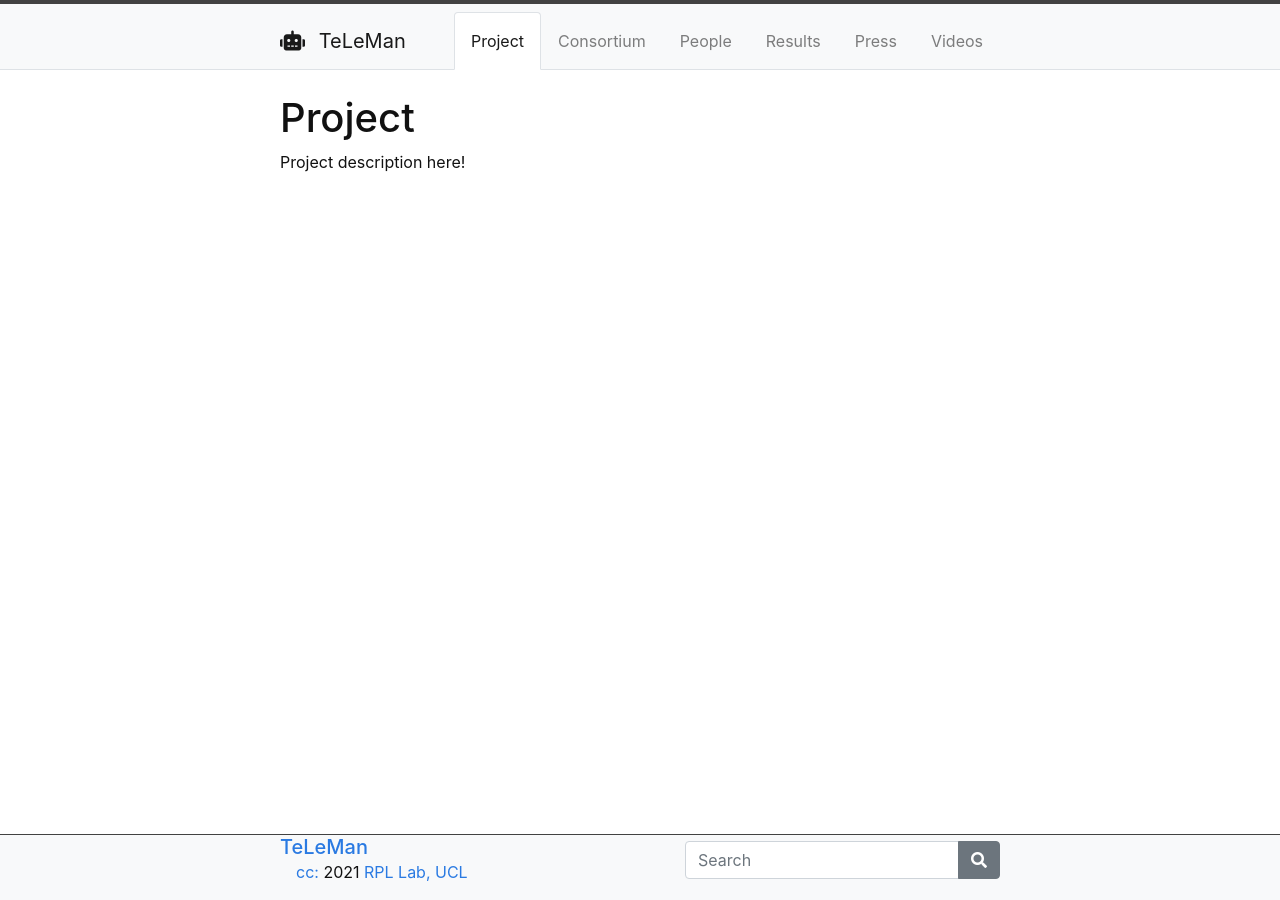
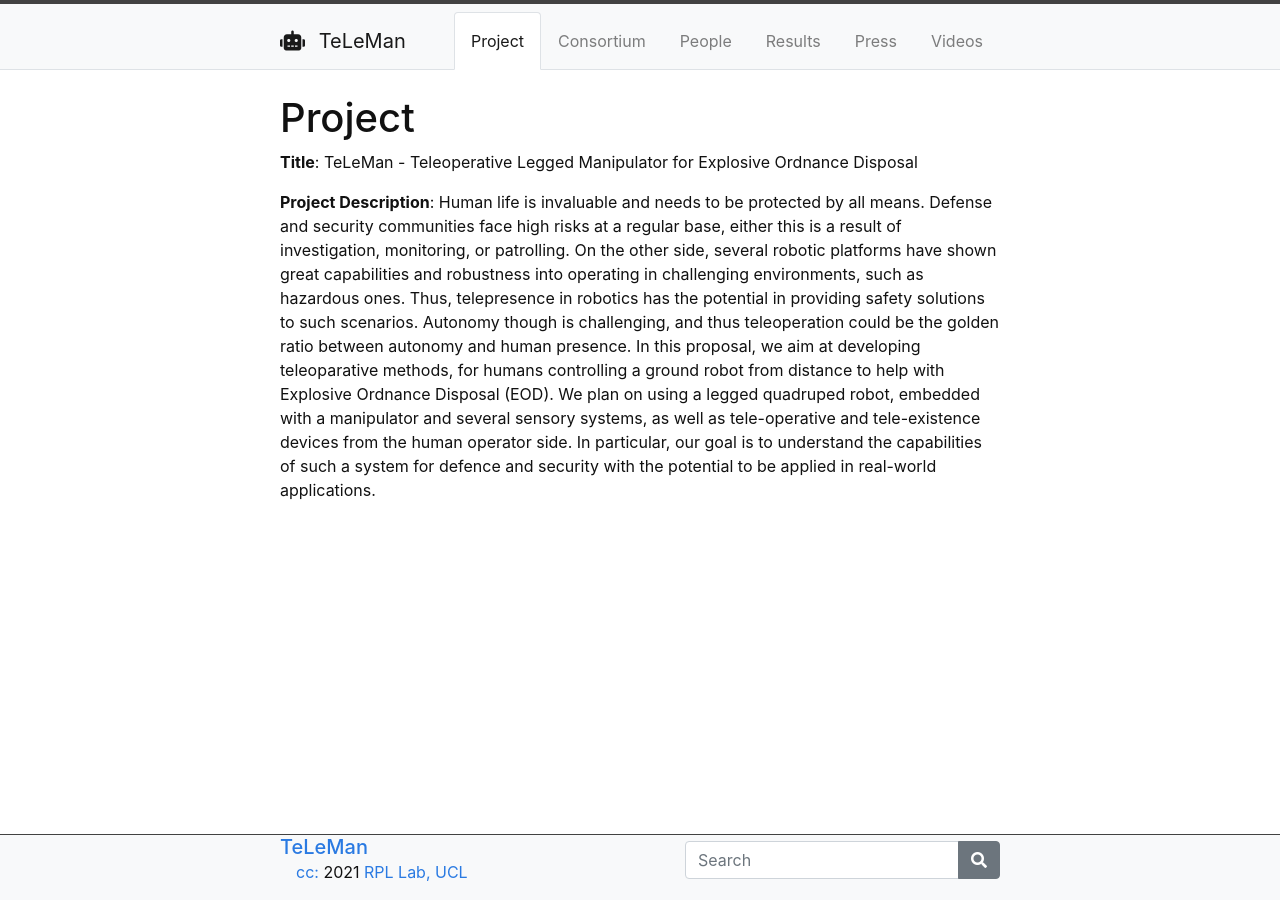
Before and after one commit to dennisushi/TeLeMan, a Jekyll site: the page built from content/1-project.md, in a window 1280 px wide. Built offline with Jekyll 4.4.1, drawn with Linux system fonts in a browser that asks for light colours.

Commit message:
Update 1-project.md

```diff
--- a/content/1-project.md
+++ b/content/1-project.md
@@ -3,5 +3,6 @@ title: Project
 nav: Project
 ---
 
+**Title**: TeLeMan - Teleoperative Legged Manipulator for Explosive Ordnance Disposal
 
-Project description here!
+**Project Description**: Human life is invaluable and needs to be protected by all means. Defense and security communities face high risks at a regular base, either this is a result of investigation, monitoring, or patrolling. On the other side, several robotic platforms have shown great capabilities and robustness into operating in challenging environments, such as hazardous ones. Thus, telepresence in robotics has the potential in providing safety solutions to such scenarios. Autonomy though is challenging, and thus teleoperation could be the golden ratio between autonomy and human presence. In this proposal, we aim at developing teleoparative methods, for humans controlling a ground robot from distance to help with Explosive Ordnance Disposal (EOD). We plan on using a legged quadruped robot, embedded with a manipulator and several sensory systems, as well as tele-operative and tele-existence devices from the human operator side. In particular, our goal is to understand the capabilities of such a system for defence and security with the potential to be applied in real-world applications.
```
